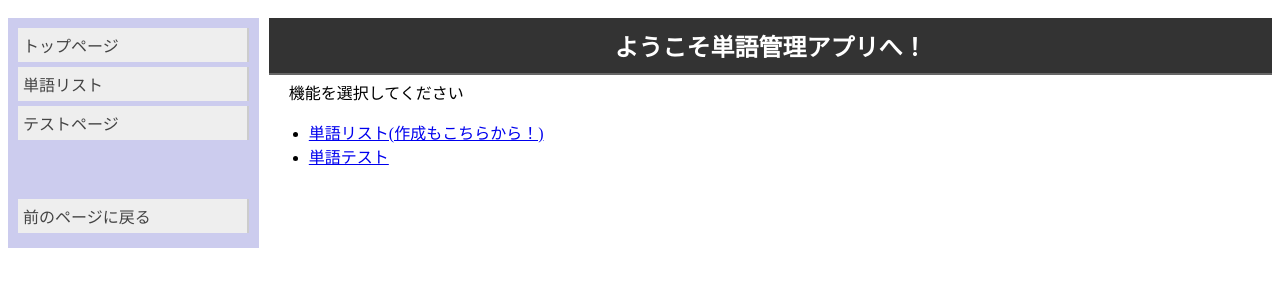
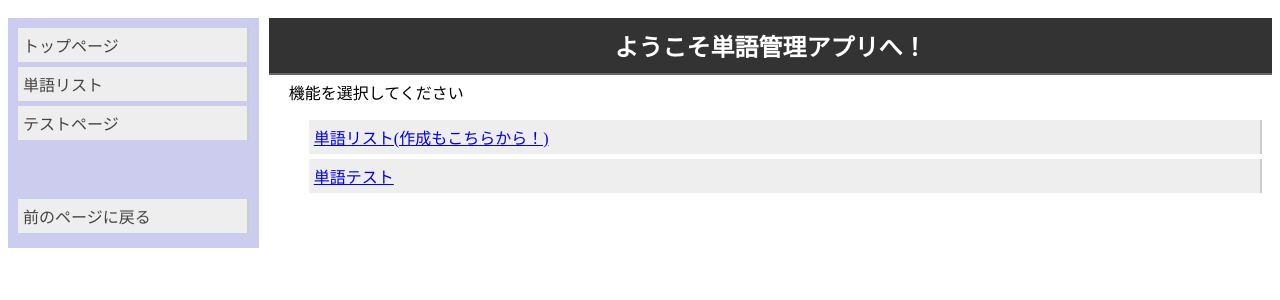
Before and after one commit to s1f10220225/team-project_cs1-fall, a Django app: page /word/ in a window 1280 px wide. Shown: the top 300 px of the page. Run offline with Django 4.2, Linux system fonts and the light colour scheme.

Commit message:
表示やバグの修正

```diff
--- a/word/static/word/css/all.css
+++ b/word/static/word/css/all.css
@@ -13,6 +13,14 @@ h2 {
     margin: 5px 20px 0px 20px;
     padding: 5px 0px 5px 5px;
 
+}
+
+li {
+    display: block;
+    margin: 0px 10px 5px 0px;
+    padding: 5px 5px 5px 5px;
+    border-right: solid 2px #cccccc;
+    background-color: #eeeeee;
 }
 
 input {
--- a/word/views.py
+++ b/word/views.py
@@ -206,7 +206,7 @@ def test(request, belong):
     for _ in test:
         cnt += 1
     if cnt < 4:
-        return redirect(f"http://127.0.0.1:8000/word/test/{info.id}/error")
+        return redirect(f"http://127.0.0.1:8000/word/test/{belong}/error")
 
     info = Listinfo.objects.get(pk=belong)
     genre = Genre.objects.get(pk=info.genre_id)
```
Also changed, not shown: word/templates/word/test.html (+8 -8 lines).
